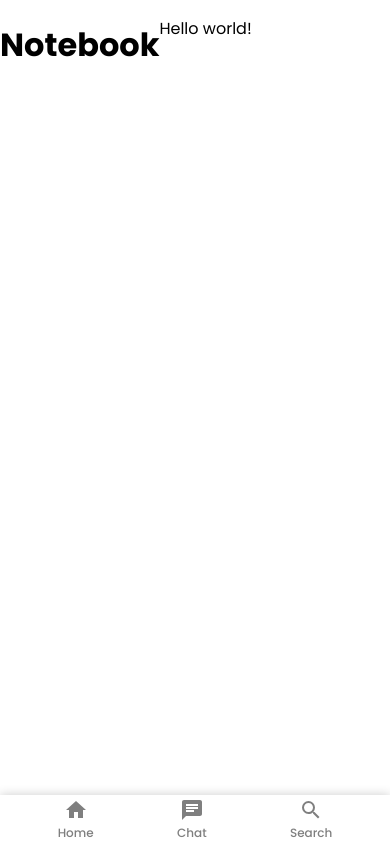
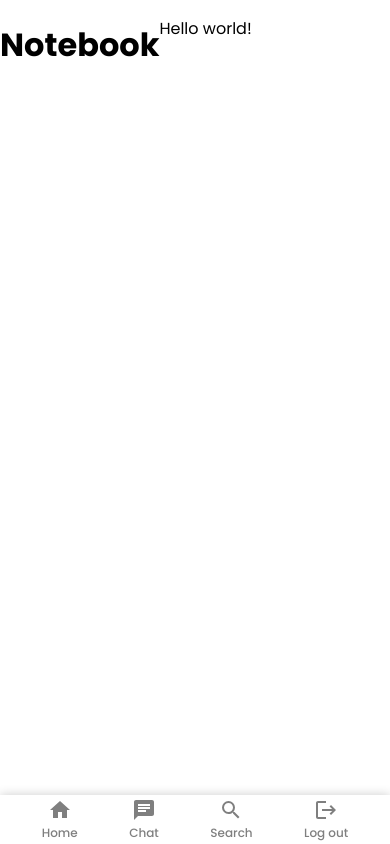
Before and after one commit to MrBisp/notebook-chat, a Next.js app: page /notebook/main in a window 390 px wide. Built offline with nearby package versions, Linux system fonts and the light colour scheme.

Commit message:
Logout from mobile

```diff
--- a/src/components/main/Main.js
+++ b/src/components/main/Main.js
@@ -4,14 +4,14 @@ import LeftBar from '../../components/left-bar/Left-bar';
 import { AuthContext } from '../../context/AuthContext';
 import Link from "next/link";
 import Chat from "../chat/Chat";
-import { MdHome, MdOutlineAssignment, MdMenuBook, MdChat, MdEditNote } from 'react-icons/md';
+import { MdHome, MdOutlineAssignment, MdMenuBook, MdChat, MdEditNote, MdLogout } from 'react-icons/md';
 import { MdClose, MdSearch, MdKeyboardDoubleArrowLeft } from 'react-icons/md';
 import { useRouter } from "next/router";
 import poppins from "../../../utils/font";
 
 const Main = ({ middle, modalContent = "", workbookId = null, pageId = null }) => {
 
-    const { authToken } = useContext(AuthContext);
+    const { authToken, logout } = useContext(AuthContext);
 
     const [showLeft, setShowLeft] = useState(true);
     const [showRight, setShowRight] = useState(true);
@@ -350,6 +350,23 @@ const Main = ({ middle, modalContent = "", workbookId = null, pageId = null }) =
                                 </div>
                             )
                         }
+                        {
+                            !page && (
+                                <div className={styles.MobileBottomNavbar__item} onClick={() => {
+                                    localStorage.removeItem('notebook-chat');
+                                    localStorage.removeItem('suggested-messages');
+                                    localStorage.removeItem('first-message');
+                                    logout();
+                                }}>
+                                    <div className={styles.MobileBottomNavbar__item__icon}>
+                                        <MdLogout />
+                                    </div>
+                                    <div className={styles.MobileBottomNavbar__item__text}>
+                                        Log out
+                                    </div>
+                                </div>
+                            )
+                        }
                     </div>
                 )
             }
--- a/src/pages/api/fullscreen-chat/function.js
+++ b/src/pages/api/fullscreen-chat/function.js
@@ -154,7 +154,7 @@ export default async function POST(req, res) {
         },
         {
             role: 'assistant',
-            content: 'Sure! I will absolutely not make any bulletpoints or lists and response in the way you have suggested. And give short responses (max 100 words!) Ready to start the conversation? 😊'
+            content: 'Sure! I will absolutely not make any bulletpoints or lists and response in the way you have suggested. And give short responses (max 100 words!). And I will answer with questions. Ready to start the conversation? 😊'
         }
     )
 
```
